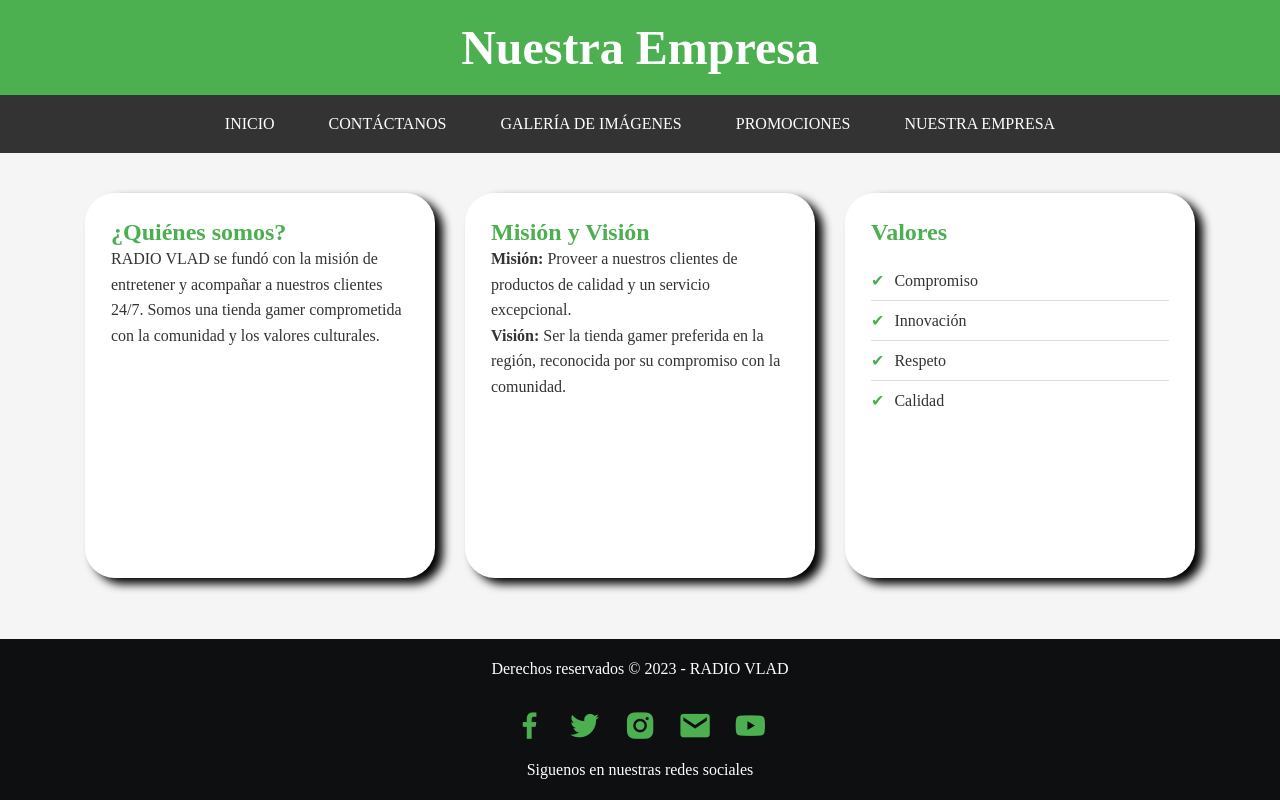
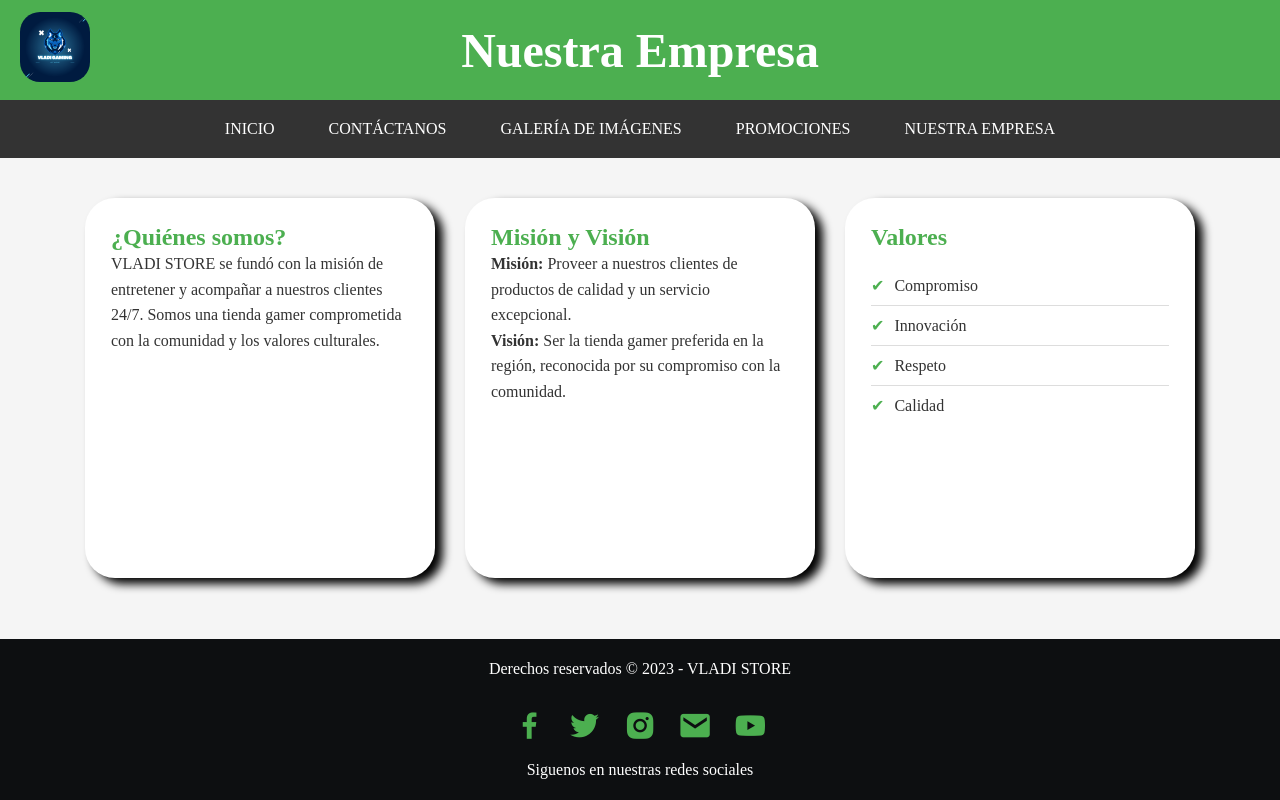
Before and after one commit to Ascencio7/Parcial-2---DPW, a plain HTML site: page tem/nuestraEmpresa.html in a window 1280 px wide. Drawn offline with nearby package versions, Linux system fonts and the light colour scheme.

Commit message:
Logo agregado y nombre cambiado
Agregacion de logo en el header y cambio de visualizacion del nombre de la pagina

```diff
--- a/css/estilosContactos.css
+++ b/css/estilosContactos.css
@@ -11,11 +11,35 @@ body{
 }
 
 header{
+    position: relative;
     background-color: #4caf50;
     color: #ffffff;
     padding: 20px;
-    text-align: center;
+    display: flex;
+    align-items: center;
+    height: 100px;
     font-size: 1.5em;
+}
+
+.logo{
+    height: 70px;
+    width: auto;
+    z-index: 1;
+    border-radius: 20px;
+    cursor: pointer;
+    transition: transform 0.3s ease, box-shadow 0.3s ease;
+}
+
+.logo:hover{
+    transform: scale(1.03);
+    box-shadow: 4px 8px 3px rgba(0,0,0,0.1);
+}
+
+.titulo{
+    position: absolute;
+    left: 50%;
+    transform: translateX(-50%);
+    margin: 0;
 }
 
 nav{
--- a/css/estilosGaleria.css
+++ b/css/estilosGaleria.css
@@ -11,11 +11,35 @@ body{
 }
 
 header{
+    position: relative;
     background-color: #4caf50;
     color: #ffffff;
     padding: 20px;
-    text-align: center;
+    display: flex;
+    align-items: center;
+    height: 100px;
     font-size: 1.5em;
+}
+
+.logo{
+    height: 70px;
+    width: auto;
+    z-index: 1;
+    border-radius: 20px;
+    cursor: pointer;
+    transition: transform 0.3s ease, box-shadow 0.3s ease;
+}
+
+.logo:hover{
+    transform: scale(1.03);
+    box-shadow: 4px 8px 3px rgba(0,0,0,0.1);
+}
+
+.titulo{
+    position: absolute;
+    left: 50%;
+    transform: translateX(-50%);
+    margin: 0;
 }
 
 nav{
--- a/css/estilosNuestraEmpresa.css
+++ b/css/estilosNuestraEmpresa.css
@@ -18,11 +18,35 @@ body{
 }
 
 header{
+    position: relative;
     background-color: #4caf50;
     color: #ffffff;
     padding: 20px;
-    text-align: center;
+    display: flex;
+    align-items: center;
+    height: 100px;
     font-size: 1.5em;
+}
+
+.logo{
+    height: 70px;
+    width: auto;
+    z-index: 1;
+    border-radius: 20px;
+    cursor: pointer;
+    transition: transform 0.3s ease, box-shadow 0.3s ease;
+}
+
+.logo:hover{
+    transform: scale(1.03);
+    box-shadow: 4px 8px 3px rgba(0,0,0,0.1);
+}
+
+.titulo{
+    position: absolute;
+    left: 50%;
+    transform: translateX(-50%);
+    margin: 0;
 }
 
 nav{
--- a/css/estilosPromociones.css
+++ b/css/estilosPromociones.css
@@ -19,11 +19,35 @@ body{
 }
 
 header{
+    position: relative;
     background-color: #4caf50;
     color: #ffffff;
     padding: 20px;
-    text-align: center;
+    display: flex;
+    align-items: center;
+    height: 100px;
     font-size: 1.5em;
+}
+
+.logo{
+    height: 70px;
+    width: auto;
+    z-index: 1;
+    border-radius: 20px;
+    cursor: pointer;
+    transition: transform 0.3s ease, box-shadow 0.3s ease;
+}
+
+.logo:hover{
+    transform: scale(1.03);
+    box-shadow: 4px 8px 3px rgba(0,0,0,0.1);
+}
+
+.titulo{
+    position: absolute;
+    left: 50%;
+    transform: translateX(-50%);
+    margin: 0;
 }
 
 nav{
--- a/css/style.css
+++ b/css/style.css
@@ -11,11 +11,35 @@ body{
 }
 
 header{
+    position: relative;
     background-color: #4caf50;
     color: #ffffff;
     padding: 20px;
-    text-align: center;
+    display: flex;
+    align-items: center;
+    height: 100px;
     font-size: 1.5em;
+}
+
+.logo{
+    height: 70px;
+    width: auto;
+    z-index: 1;
+    border-radius: 20px;
+    cursor: pointer;
+    transition: transform 0.3s ease, box-shadow 0.3s ease;
+}
+
+.logo:hover{
+    transform: scale(1.03);
+    box-shadow: 4px 8px 3px rgba(0,0,0,0.1);
+}
+
+.titulo{
+    position: absolute;
+    left: 50%;
+    transform: translateX(-50%);
+    margin: 0;
 }
 
 nav{
--- a/tem/nuestraEmpresa.html
+++ b/tem/nuestraEmpresa.html
@@ -11,7 +11,10 @@
 <body>
 
     <header>
-        <h1>Nuestra Empresa</h1>
+        <a href="/index.html">
+            <img src="/galeria/logo.png" alt="VLADI STORE" class="logo">
+        </a>
+        <h1 class="titulo" >Nuestra Empresa</h1>
     </header>
 
     <nav>
@@ -27,7 +30,7 @@
     <main class="contenedor">
         <section class="historia">
             <h2>¿Quiénes somos?</h2>
-            <p>RADIO VLAD se fundó con la misión de entretener y acompañar a nuestros clientes 24/7. Somos una tienda gamer comprometida con la comunidad y los valores culturales.</p>
+            <p>VLADI STORE se fundó con la misión de entretener y acompañar a nuestros clientes 24/7. Somos una tienda gamer comprometida con la comunidad y los valores culturales.</p>
         </section>
 
         <section class="mision-vision">
@@ -47,7 +50,7 @@
     </main>
 
     <footer>
-        <p>Derechos reservados &copy; 2023 - RADIO VLAD</p>
+        <p>Derechos reservados &copy; 2023 - VLADI STORE</p>
         <div class="redes">
                 <i class='bx bxl-facebook'></i>
                 <i class='bx bxl-twitter'></i>
```
Also changed, not shown: index.html (+5 -2 lines), tem/contactos.html (+6 -3 lines), tem/galeria.html (+6 -3 lines), tem/promociones.html (+5 -2 lines), galeria/logo.png (added).
